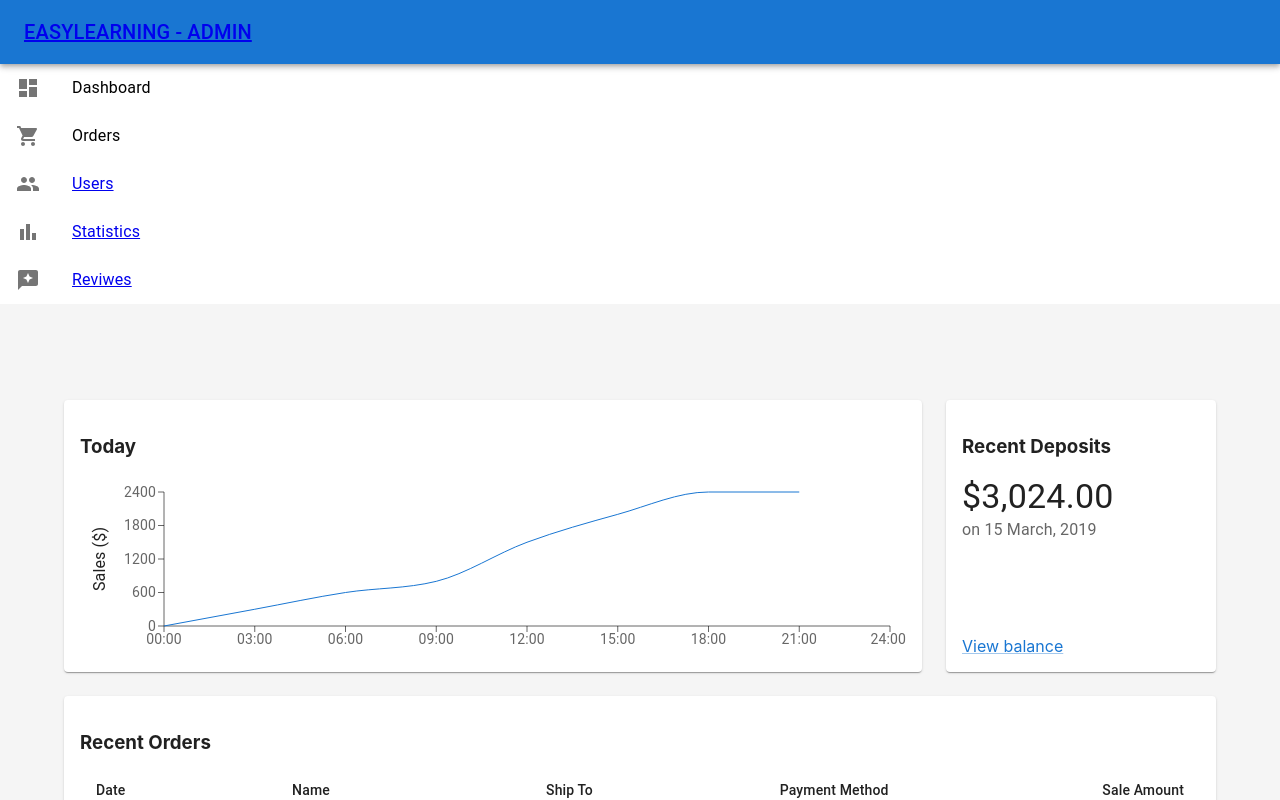
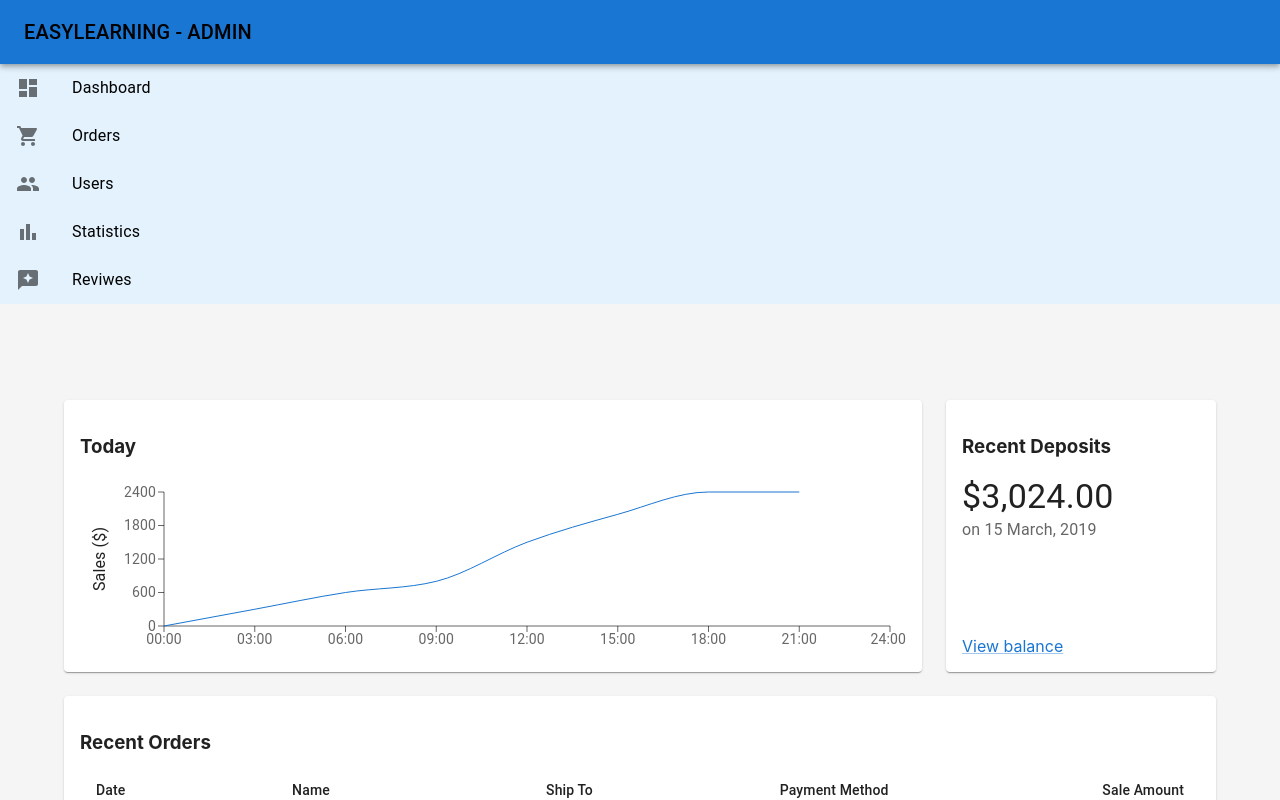
Before and after one commit to diazjoaquin/Admin-EasyLearning, a React (Create React App) app: page / in a window 1280 px wide. Shown: the top 800 px of the page. Built offline with nearby package versions, Linux system fonts and the light colour scheme; no server answers.

Commit message:
refactor Statistics

```diff
--- a/src/components/Statistics/Statistics.jsx
+++ b/src/components/Statistics/Statistics.jsx
@@ -30,7 +30,19 @@ const Statistics = () => {
           }]
     }
     const data2 = {
-        labels:["Only students", "Teachers"],
+        labels:["Reviews page", "Reviews courses", "Comments videos"],
+        datasets: [{
+            label: "Total",
+            backgroundColor: ["#304ffe", "#448aff", "#90caf9"],
+            borderColor: "black",
+            borderWidth: 2,
+            hoverBackgroundColor: "#bdbdbd",
+            hoverBorderColor: "black",
+            data:[state?.data?.reviewsPage, state?.data?.reviewsCourse, state?.data?.commentsVideo]
+          }]
+    }
+    const data3 = {
+        labels:["Courses", "Teachers"],
         datasets: [{
             label: "Total",
             backgroundColor: ["#304ffe", "#448aff"],
@@ -38,19 +50,7 @@ const Statistics = () => {
             borderWidth: 2,
             hoverBackgroundColor: "#bdbdbd",
             hoverBorderColor: "black",
-            data:[state?.data?.users-state?.data?.teachers, state?.data?.teachers]
-          }]
-    }
-    const data3 = {
-        labels:["Only students", "Teachers"],
-        datasets: [{
-            label: "Total",
-            backgroundColor: ["#304ffe", "#448aff"],
-            borderColor: "black",
-            borderWidth: 2,
-            hoverBackgroundColor: "#bdbdbd",
-            hoverBorderColor: "black",
-            data:[state?.data?.users-state?.data?.teachers, state?.data?.teachers]
+            data:[state?.data?.courses, state?.data?.teachers]
           }]
     }
     const options = {
@@ -73,6 +73,12 @@ const Statistics = () => {
                 <h2 className={s.info2}>{state?.data?.courses}</h2>
                 <h4 className={s.info}>Videos: </h4>
                 <h2 className={s.info2}>{state?.data?.videos}</h2>
+                <h4 className={s.info}>Reviews page: </h4>
+                <h2 className={s.info2}>{state?.data?.reviewsPage}</h2>
+                <h4 className={s.info}>Reviews courses: </h4>
+                <h2 className={s.info2}>{state?.data?.reviewsCourse}</h2>
+                <h4 className={s.info}>Comments videos: </h4>
+                <h2 className={s.info2}>{state?.data?.commentsVideo}</h2>
 
             </div>
                 <div className={s.infoContainer2}>
@@ -81,11 +87,11 @@ const Statistics = () => {
                     <Pie data={data} options={options}/>
                 </div>
                 <div style={{width:"33%", height:"40vh"}}>
-                    <h2 className={s.title}>Chart</h2>
+                    <h2 className={s.title}>Reviews/Comments</h2>
                     <Pie data={data2} options={options}/>
                 </div>
                 <div style={{width:"33%", height:"40vh"}}>
-                    <h2 className={s.title}>Chart</h2>
+                    <h2 className={s.title}>Courses/Teachers</h2>
                     <Pie data={data3} options={options}/>
                 </div>
             </div>
--- a/src/components/Statistics/Statistics.module.css
+++ b/src/components/Statistics/Statistics.module.css
@@ -7,6 +7,7 @@
 .infoContainer{
     display: flex;
     justify-content: space-around;
+    align-items: center;
     margin-bottom: 5%;
     border: 1px solid black;
     border-radius: 20px;
--- a/src/components/navbar/Navbar.jsx
+++ b/src/components/navbar/Navbar.jsx
@@ -169,9 +169,8 @@ export default function PrimarySearchAppBar() {
           >
             <MenuIcon />
           </IconButton> */}
-          <Link to='/'>
+          <Link className={s.link}to='/'>
             <Typography
-            className={s.link}
             variant="h6"
             noWrap
             component="div"
--- a/src/components/navbar/Navbar.module.css
+++ b/src/components/navbar/Navbar.module.css
@@ -1,3 +1,4 @@
 .link{
     text-decoration: none;
+    color: black
 }
--- a/src/components/sidebar/Sidebar.jsx
+++ b/src/components/sidebar/Sidebar.jsx
@@ -32,7 +32,7 @@ const Sidebar = () => {
             <ListItemIcon>
                 <PeopleIcon />
             </ListItemIcon>
-            <Link to='users'>
+            <Link className={s.link} to='users'>
                         <ListItemText primary="Users" />
                     </Link>
             </ListItemButton>
@@ -40,15 +40,15 @@ const Sidebar = () => {
             <ListItemIcon>
                 <BarChartIcon />
             </ListItemIcon>
-            <Link to='/statistics'>
-                <ListItemText className={s.link} primary="Statistics" />
+            <Link className={s.link} to='/statistics'>
+                <ListItemText primary="Statistics" />
             </Link>
                 </ListItemButton>
             <ListItemButton>
             <ListItemIcon>
                 <ReviewsIcon />
             </ListItemIcon>
-            <Link to='/reviews'>
+            <Link className={s.link} to='/reviews'>
                 <ListItemText primary="Reviwes" />
             </Link>
             </ListItemButton>
--- a/src/components/sidebar/Sidebar.module.css
+++ b/src/components/sidebar/Sidebar.module.css
@@ -1,3 +1,4 @@
 .link{
     text-decoration: none;
+    color: black
 }
--- a/src/index.css
+++ b/src/index.css
@@ -5,6 +5,7 @@ body {
     sans-serif;
   -webkit-font-smoothing: antialiased;
   -moz-osx-font-smoothing: grayscale;
+  background-color: #e3f2fd;
 }
 
 code {
```
